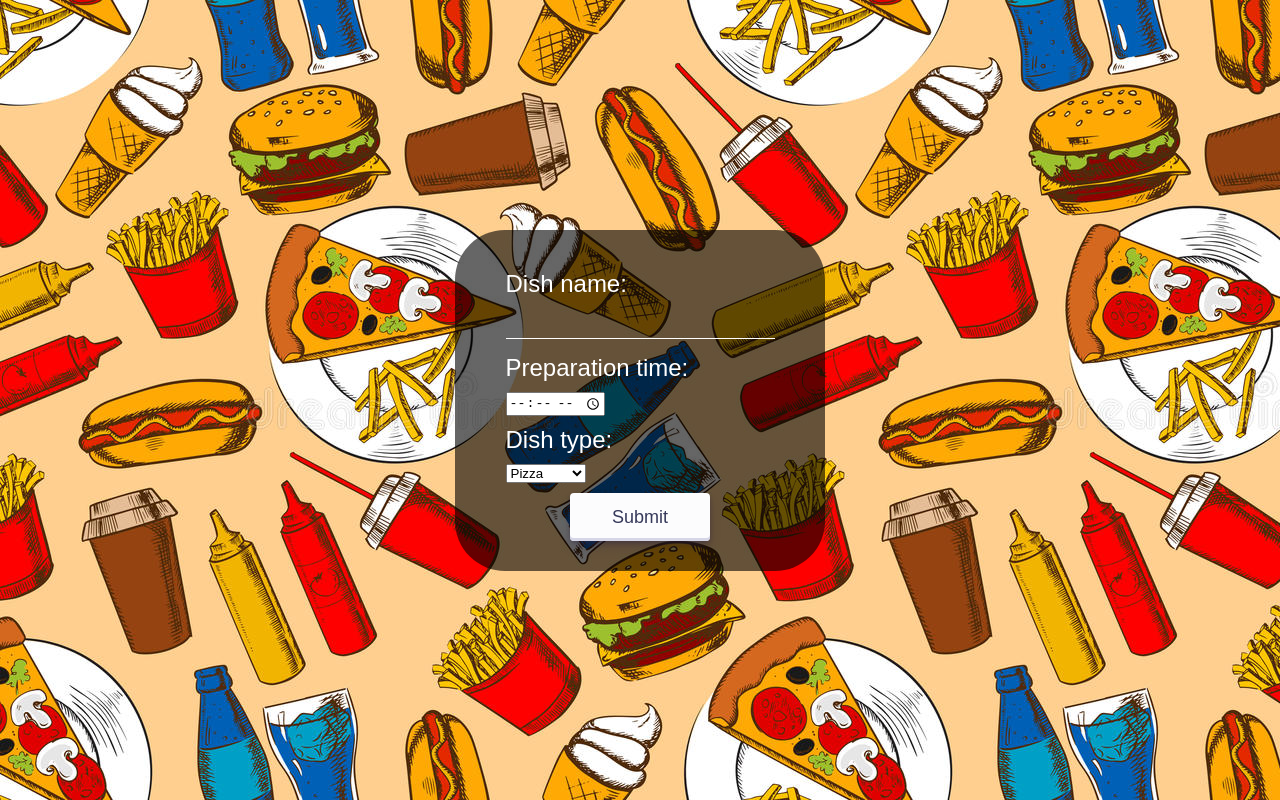
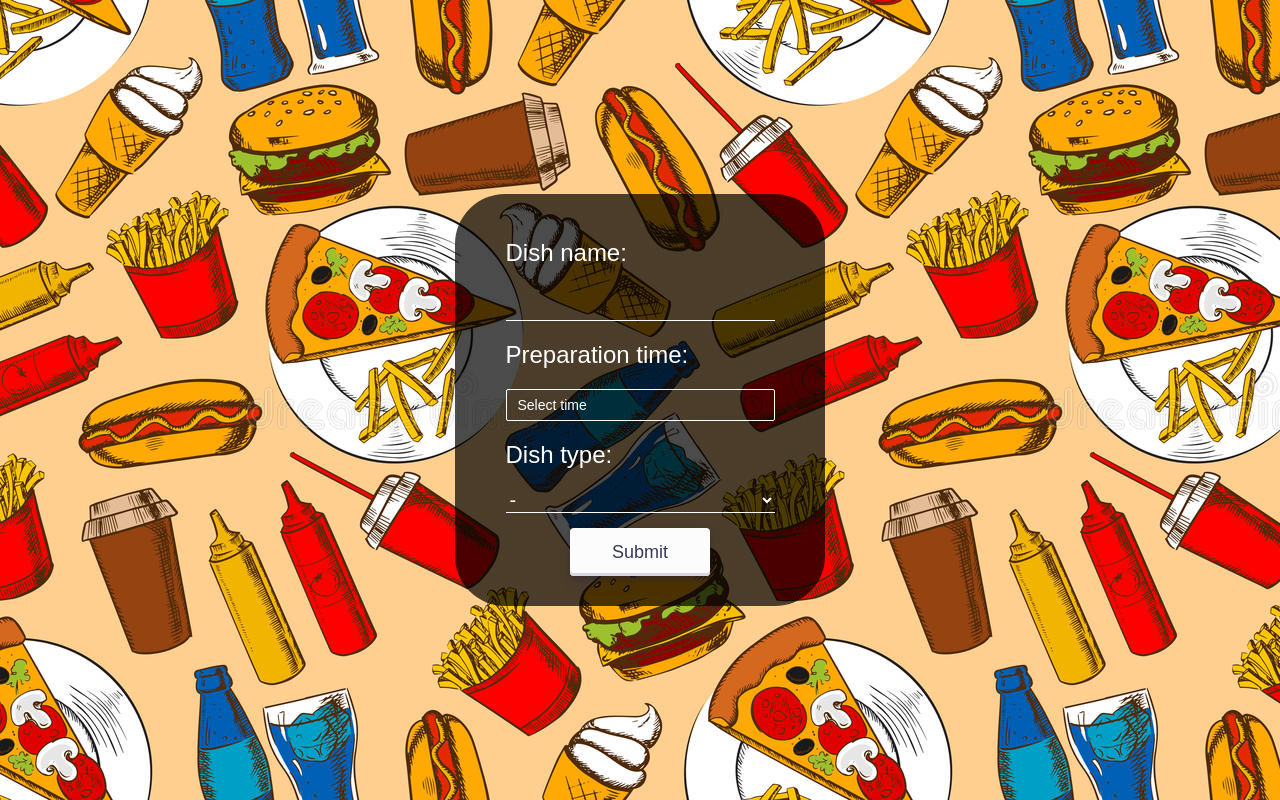
Before and after one commit to Bliqui/Recruitment-test-HexOcean, a React (Create React App) app: page / in a window 1280 px wide. Built offline with nearby package versions, Linux system fonts and the light colour scheme.

Commit message:
Provide antd to the project | This package will help me save some of my time from creating time input and slider

```diff
--- a/package.json
+++ b/package.json
@@ -6,6 +6,7 @@
     "@testing-library/jest-dom": "^5.16.4",
     "@testing-library/react": "^13.3.0",
     "@testing-library/user-event": "^13.5.0",
+    "antd": "^4.20.7",
     "axios": "^0.27.2",
     "react": "^18.1.0",
     "react-dom": "^18.1.0",
--- a/src/App.js
+++ b/src/App.js
@@ -3,29 +3,36 @@ import {useState} from "react";
 import {Soup} from "./components/Soup/Soup";
 import {Sandwich} from "./components/Sandwich/Sandwich";
 import {Pizza} from "./components/Pizza/Pizza";
-import './assets/styles/index.scss'
+import './assets/styles/index.scss';
+import { TimePicker } from 'antd';
+import moment from 'moment';
+import 'antd/dist/antd.css';
 
 function App() {
     const [dishType, setDishType] = useState('');
+    const onChange = (time, timeString) => {
+        console.log(time, timeString);
+    };
+    const onSubmit = (data) => {
+    }
 
     return (
         <div className={'hexoceanMenu'}>
             <div className={'hexoceanWrapper'}>
-                <form className={'hexoceanForm'} onSubmit={(e) => {
-                    e.preventDefault()
-                    console.log(dishType)
-                }}>
+                <form className={'hexoceanForm'} onSubmit={onSubmit}>
                     <label className={'formLabel'}>
                         <p className={'labelTitle'}>Dish name:</p>
                         <input className={'normalInput'} type="text"/>
                     </label>
                     <label className={'formLabel'}>
                         <p className={'labelTitle'}>Preparation time:</p>
-                        <input type="time"/>
+                        <TimePicker className={'timeInput'} showNow={false} inputReadOnly={true} onChange={onChange} defaultOpenValue={moment('00:00:00', 'HH:mm:ss')} />
                     </label>
                     <label className={'formLabel'}>
                         <p className={'labelTitle'}>Dish type:</p>
-                        <select name="dishTypes" onChange={(e) => setDishType(e.target.value)} id="1">
+                        <select className={'dishTypeSelector'} name="dishTypes"
+                                onChange={(e) => setDishType(e.target.value)} id="1">
+                            <option selected value="-">-</option>
                             <option value="pizza">Pizza</option>
                             <option value="soup">Soup</option>
                             <option value="sandwich">Sandwich</option>
@@ -40,6 +47,7 @@ function App() {
                 </form>
             </div>
         </div>
+
     );
 }
 
--- a/src/App.scss
+++ b/src/App.scss
@@ -7,7 +7,7 @@
   background: url("./assets/images/background.jpg");
   @include flex(center, column, center);
   & .hexoceanWrapper {
-    background-color: rgba(0,0,0,0.6);
+    background-color: rgba(0,0,0,0.7);
     @include flex(center, column, center);
     border-radius: 50px;
     min-height: 310px;
@@ -25,6 +25,24 @@
         & .normalInput {
           @include inputSettings;
         }
+        & .timeInput {
+          @include inputSettings;
+          border: 1px solid #fff;
+
+          & ::placeholder {
+            color: #fff;
+          }
+
+          & input {
+            color: #fff;
+          }
+        }
+        & .dishTypeSelector {
+          @include inputSettings;
+          & option {
+            color: #000;
+          }
+        }
       }
 
       & .buttonWrapper {
--- a/src/assets/styles/global.scss
+++ b/src/assets/styles/global.scss
@@ -34,6 +34,7 @@ body {
   width: 100%;
   margin: 0;
   padding: 0;
+  user-select: none;
 }
 
 #root {
--- a/src/components/Soup/Soup.js
+++ b/src/components/Soup/Soup.js
@@ -1,11 +1,16 @@
-import React from 'react';
-import './Soup.scss'
+import React, {useState} from 'react';
+import './Soup.scss';
+import { Slider } from 'antd';
 
 export const Soup = () => {
+    const onChange = (checked) => {
+
+    };
+
     return (
         <label>
             <p className={'labelTitle'}>Spiciness scale:</p>
-            <input type="range" min="1" max="10"/>
+            <Slider defaultValue={1} min={1} max={10} dots={true}/>
         </label>
     );
 };
```
Also changed, not shown: 1 other file (tests, documents, lock files or other folders).
